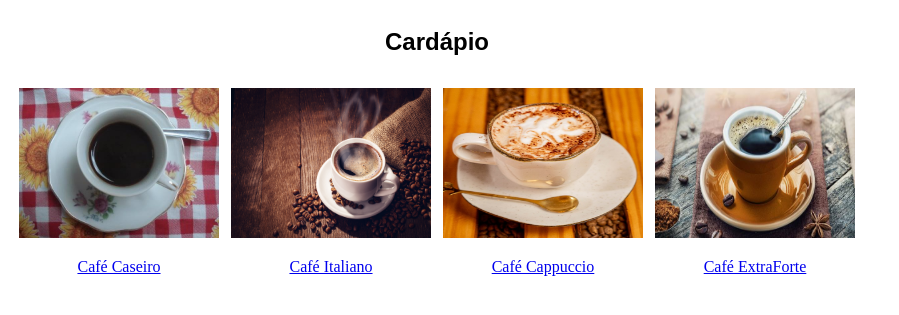
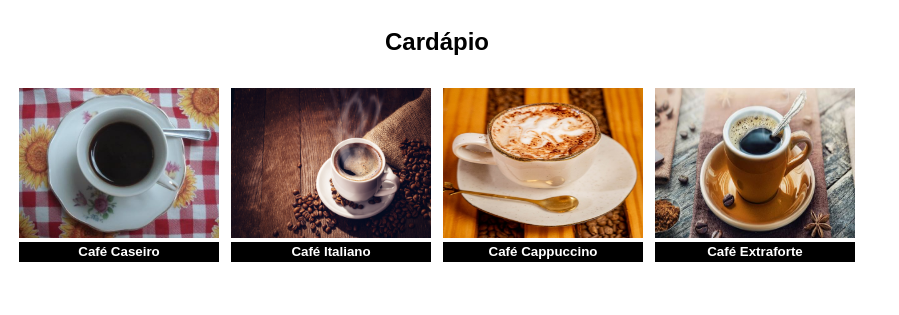
Before and after one commit to Pietro-9/Caf---Serra-Ga-cha, a plain HTML site: page index.html in a window 1280 px wide. Shown: the part 103-418 px from the top of the page, without its empty margins (0-899 px from the left). Drawn offline with Linux system fonts and the light colour scheme.

Commit message:
Colocando botões no lugar de link

```diff
--- a/index.css
+++ b/index.css
@@ -30,15 +30,21 @@ h2{
     width: 200px;
     height: 150px;
 }
+.botao{
+    background-color:black;
+    font-weight: bold;
+    color: white;
+    border: none;
+}
 .botao-acesso{
      position: absolute;
      bottom: 20px;
      left: 40%;
      width: 315px ;
      margin-top: 10px;
-     background-color:black;
-     font-weight: bold;
-     color: white;
-     border: none;
      height: 35px;
 }
+.botao-cardapio{
+    width: 200px;
+    height: 20px;
+}
--- a/index.html
+++ b/index.html
@@ -19,28 +19,28 @@
             <td>
                 <a href="pgcaseiro.html">
                     <img class="cardapio" src="img/cafecaseiro.jpg" alt="">
-                    <p>Café Caseiro</p>
+                    <button class="botao botao-cardapio" >Café Caseiro</button>
                 </a>
             </td>
 
             <td>
                 <a href="pgitaliano.html">
                     <img class="cardapio" src="img/cafeitaliano.jpg" alt="">
-                    <p>Café Italiano</p>
+                    <button class="botao botao-cardapio" >Café Italiano</button>
                 </a>
             </td>
 
             <td>
                 <a href="pgcappucino.html">
                     <img class="cardapio" src="img/cafecappuccino.jpg" alt="">
-                    <p>Café Cappuccio</p>
+                    <button class="botao botao-cardapio" >Café Cappuccino</button>
                 </a>
             </td>
 
             <td>
                 <a href="pgextraforte.html">
                     <img class="cardapio" src="img/cafextraforte.jpg" alt="">
-                    <p>Café ExtraForte</p>
+                    <button class="botao botao-cardapio" >Café Extraforte</button>
                 </a>
             </td>
         </tr>
```
Also changed, not shown: pgcappucino.html (+1 -1 lines), pgcaseiro.html (+1 -1 lines), pgextraforte.html (+1 -1 lines), pgitaliano.html (+1 -1 lines).
